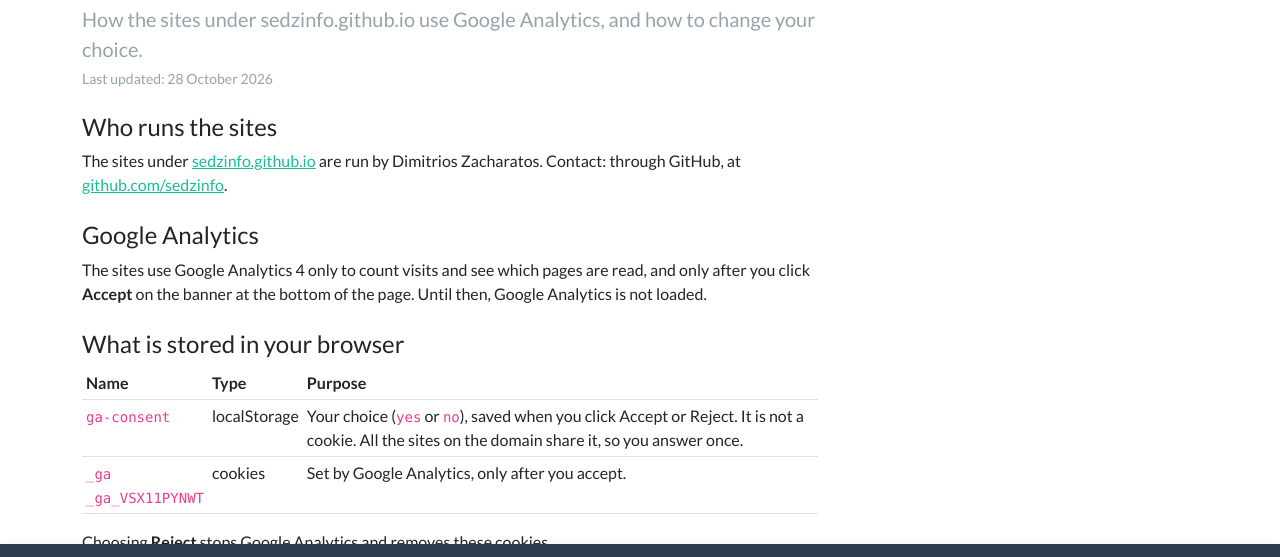
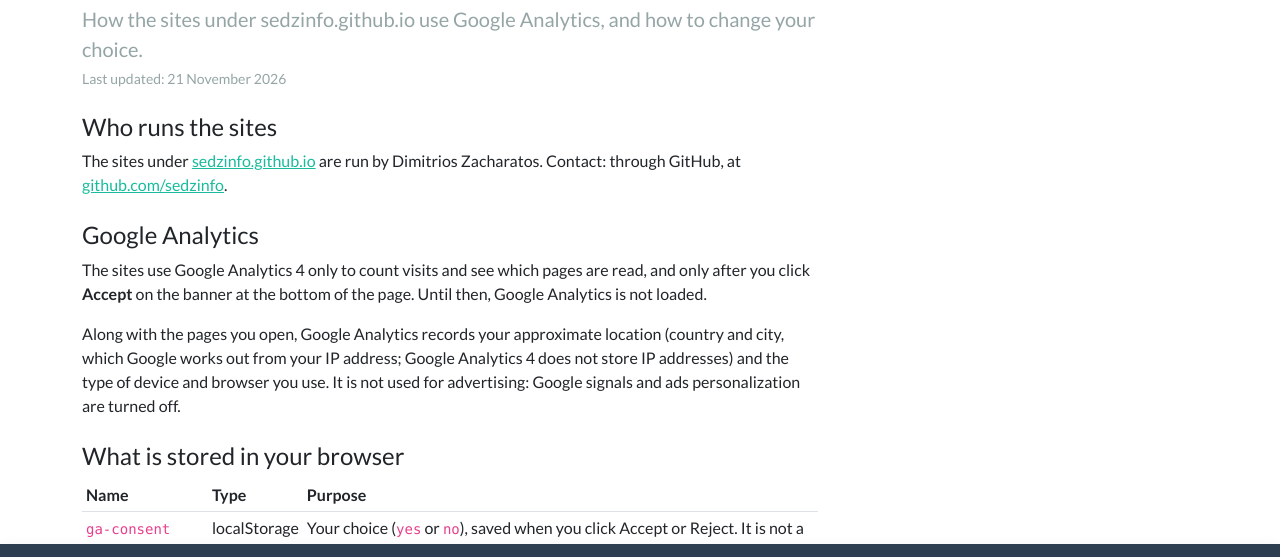
Before and after one commit to sedzinfo/sedzinfo.github.io, a plain HTML site: page privacy.html in a window 1280 px wide. Shown: the part 182-739 px from the top of the page. Drawn offline with nearby package versions, Linux system fonts and the light colour scheme.

Commit message:
Update privacy.html

```diff
--- a/privacy.html
+++ b/privacy.html
@@ -30,13 +30,14 @@
     <div class="prose">
       <h1 class="mb-2">Privacy</h1>
       <p class="lead text-muted mb-1">How the sites under sedzinfo.github.io use Google Analytics, and how to change your choice.</p>
-      <p class="text-muted small mb-4">Last updated: <time datetime="2026-10-28">28 October 2026</time></p>
+      <p class="text-muted small mb-4">Last updated: <time datetime="2026-11-21">21 November 2026</time></p>
 
       <h2 class="h4 mt-4">Who runs the sites</h2>
       <p>The sites under <a href="https://sedzinfo.github.io/">sedzinfo.github.io</a> are run by Dimitrios Zacharatos. Contact: through GitHub, at <a href="https://github.com/sedzinfo">github.com/sedzinfo</a>.</p>
 
       <h2 class="h4 mt-4">Google Analytics</h2>
       <p>The sites use Google Analytics 4 only to count visits and see which pages are read, and only after you click <strong>Accept</strong> on the banner at the bottom of the page. Until then, Google Analytics is not loaded.</p>
+      <p>Along with the pages you open, Google Analytics records your approximate location (country and city, which Google works out from your IP address; Google Analytics 4 does not store IP addresses) and the type of device and browser you use. It is not used for advertising: Google signals and ads personalization are turned off.</p>
 
       <h2 class="h4 mt-4">What is stored in your browser</h2>
       <div class="table-responsive">
```
